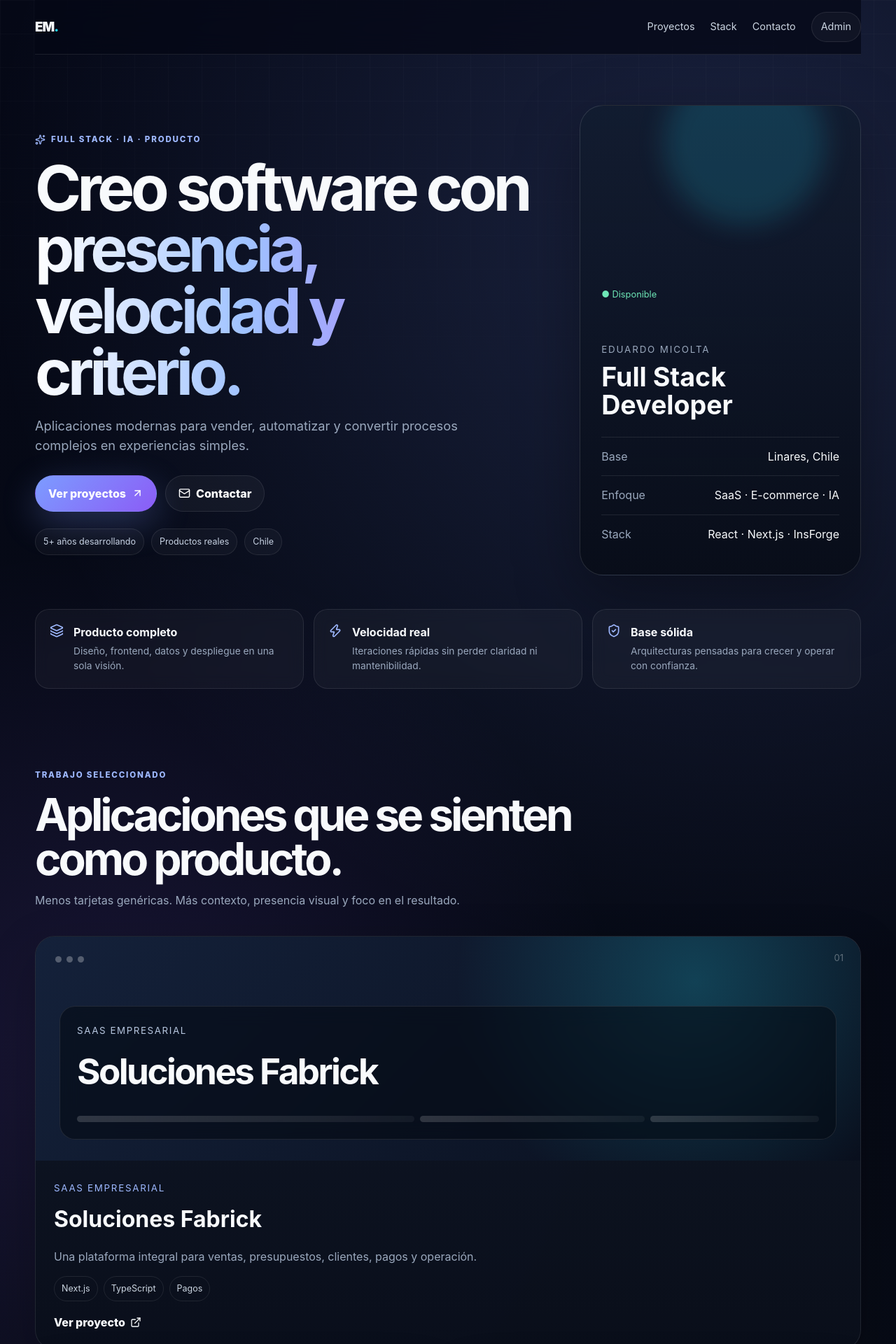
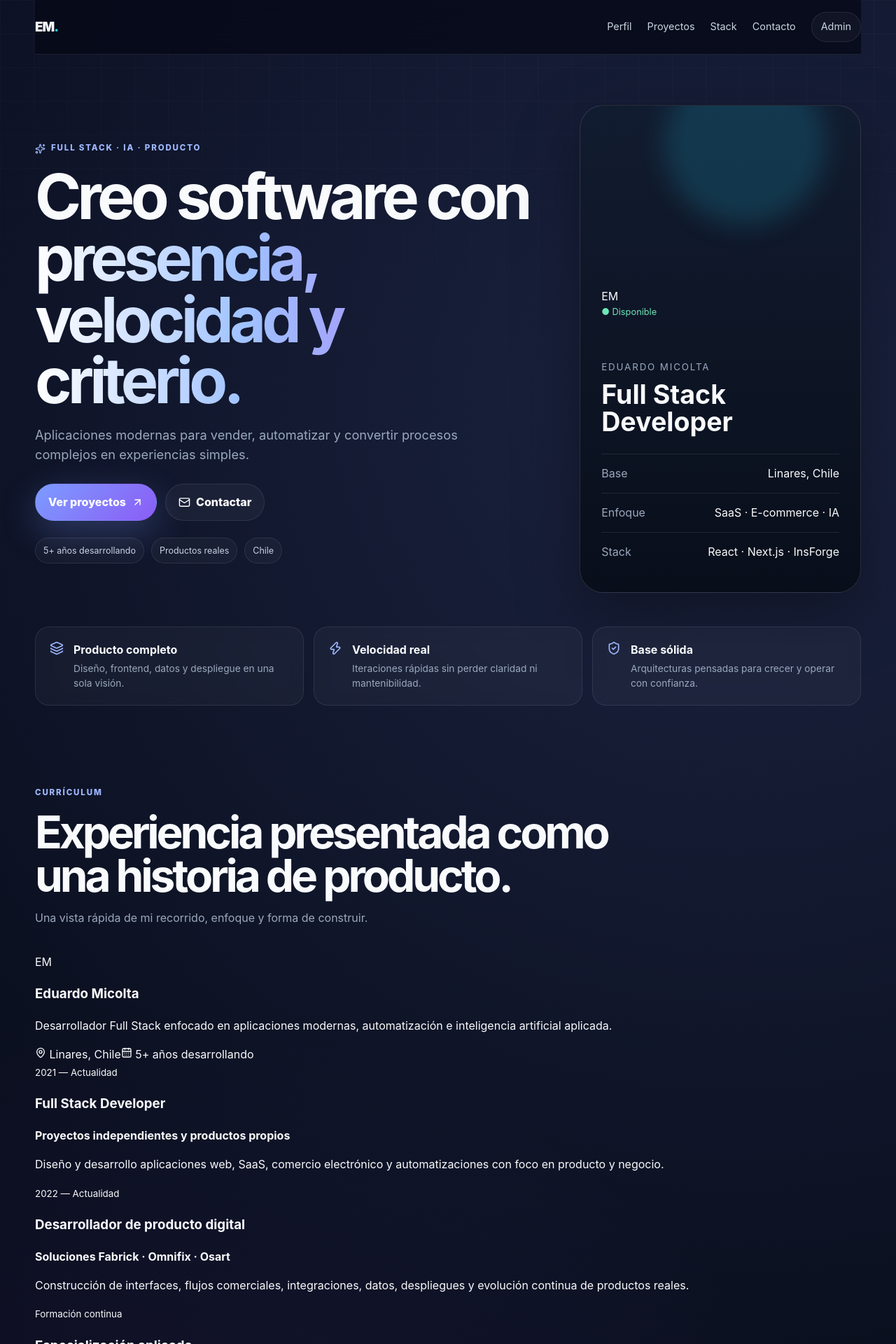
Before and after one commit to thinkfashz/Portafolio-, a Next.js app: page / in a window 1280 px wide. Shown: the top 1920 px of the page at 70% size. Built offline with nearby package versions, Linux system fonts and the light colour scheme.

Commit message:
Redesign portfolio as native-style mobile app

```diff
--- a/app/page.tsx
+++ b/app/page.tsx
@@ -1,7 +1,7 @@
 'use client';
 
 import { motion } from 'framer-motion';
-import { ArrowUpRight, Mail, Sparkles, ExternalLink, Layers3, Zap, ShieldCheck, Bot } from 'lucide-react';
+import { ArrowUpRight, Mail, Sparkles, ExternalLink, Layers3, Zap, ShieldCheck, Bot, Home, BriefcaseBusiness, UserRound, Send, MapPin, CalendarDays } from 'lucide-react';
 import { SiReact, SiNextdotjs, SiTypescript, SiNodedotjs, SiSupabase, SiVercel, SiCloudflare, SiTailwindcss, SiPostgresql, SiGithub, SiFigma } from 'react-icons/si';
 
 const technologies = [
@@ -22,24 +22,33 @@ const strengths = [
   [ShieldCheck, 'Base sólida', 'Arquitecturas pensadas para crecer y operar con confianza.'],
 ] as const;
 
+const experience = [
+  { role: 'Full Stack Developer', company: 'Proyectos independientes y productos propios', period: '2021 — Actualidad', text: 'Diseño y desarrollo aplicaciones web, SaaS, comercio electrónico y automatizaciones con foco en producto y negocio.' },
+  { role: 'Desarrollador de producto digital', company: 'Soluciones Fabrick · Omnifix · Osart', period: '2022 — Actualidad', text: 'Construcción de interfaces, flujos comerciales, integraciones, datos, despliegues y evolución continua de productos reales.' },
+  { role: 'Especialización aplicada', company: 'React · Next.js · TypeScript · IA', period: 'Formación continua', text: 'Aprendizaje autodidacta orientado a resolver problemas reales, mejorar arquitectura y acelerar entregas con inteligencia artificial.' },
+];
+
 export default function HomePage() {
+  const loopedTech = [...technologies, ...technologies];
   return (
     <main>
       <nav className="nav shell">
         <a className="brand" href="#top">EM<span>.</span></a>
-        <div className="navLinks"><a href="#proyectos">Proyectos</a><a href="#stack">Stack</a><a href="#contacto">Contacto</a><a className="adminNav" href="/admin">Admin</a></div>
+        <div className="navLinks"><a href="#perfil">Perfil</a><a href="#proyectos">Proyectos</a><a href="#stack">Stack</a><a href="#contacto">Contacto</a><a className="adminNav" href="/admin">Admin</a></div>
       </nav>
 
       <section id="top" className="hero shell">
-        <motion.div initial={{ opacity: 0, y: 24 }} animate={{ opacity: 1, y: 0 }} transition={{ duration: .65 }}>
+        <motion.div className="heroCopy" initial={{ opacity: 0, y: 24 }} animate={{ opacity: 1, y: 0 }} transition={{ duration: .65 }}>
           <p className="eyebrow"><Sparkles size={15}/> Full Stack · IA · Producto</p>
           <h1>Creo software con <span>presencia, velocidad y criterio.</span></h1>
           <p className="lead">Aplicaciones modernas para vender, automatizar y convertir procesos complejos en experiencias simples.</p>
           <div className="actions"><a className="button primary" href="#proyectos">Ver proyectos <ArrowUpRight size={17}/></a><a className="button" href="mailto:f.eduardomicolta@gmail.com"><Mail size={17}/> Contactar</a></div>
           <div className="heroProof"><span>5+ años desarrollando</span><span>Productos reales</span><span>Chile</span></div>
         </motion.div>
+
         <motion.aside className="signalCard" initial={{ opacity: 0, scale: .96 }} animate={{ opacity: 1, scale: 1 }} transition={{ delay: .15 }}>
           <div className="signalGlow" />
+          <div className="profileOrb"><span>EM</span></div>
           <span className="status">● Disponible</span><small>Eduardo Micolta</small><strong>Full Stack Developer</strong>
           <div className="facts"><p><span>Base</span> Linares, Chile</p><p><span>Enfoque</span> SaaS · E-commerce · IA</p><p><span>Stack</span> React · Next.js · InsForge</p></div>
         </motion.aside>
@@ -47,6 +56,23 @@ export default function HomePage() {
 
       <section className="shell strengths">
         {strengths.map(([Icon, title, text]) => <article key={title}><Icon size={20}/><div><h3>{title}</h3><p>{text}</p></div></article>)}
+      </section>
+
+      <section id="perfil" className="shell section profileSection">
+        <header className="sectionHead"><p className="eyebrow">Currículum</p><h2>Experiencia presentada como una historia de producto.</h2><p>Una vista rápida de mi recorrido, enfoque y forma de construir.</p></header>
+        <div className="resumeGrid">
+          <aside className="resumeSummary">
+            <div className="resumeAvatar">EM</div>
+            <h3>Eduardo Micolta</h3>
+            <p>Desarrollador Full Stack enfocado en aplicaciones modernas, automatización e inteligencia artificial aplicada.</p>
+            <div className="resumeMeta"><span><MapPin size={16}/> Linares, Chile</span><span><CalendarDays size={16}/> 5+ años desarrollando</span></div>
+          </aside>
+          <div className="timeline">
+            {experience.map((item, index) => <motion.article key={item.role} initial={{ opacity: 0, x: 18 }} whileInView={{ opacity: 1, x: 0 }} viewport={{ once: true }} transition={{ delay: index * .08 }}>
+              <span className="timelineDot"/><small>{item.period}</small><h3>{item.role}</h3><b>{item.company}</b><p>{item.text}</p>
+            </motion.article>)}
+          </div>
+        </div>
       </section>
 
       <section id="proyectos" className="shell section">
@@ -57,12 +83,14 @@ export default function HomePage() {
         </motion.article>)}</div>
       </section>
 
-      <section id="stack" className="shell section">
-        <header className="sectionHead"><p className="eyebrow">Tecnologías</p><h2>Un stack moderno, visible y bien organizado.</h2></header>
-        <div className="techGrid">{technologies.map(([name, Icon]) => <motion.div className="tech" key={name} whileHover={{ y: -4, scale: 1.01 }}><span className="techIcon"><Icon size={26}/></span><span>{name}</span></motion.div>)}</div>
+      <section id="stack" className="shell section stackSection">
+        <header className="sectionHead"><p className="eyebrow">Tecnologías</p><h2>Un carrusel vertical vivo y reconocible.</h2></header>
+        <div className="verticalCarousel"><div className="carouselMask top"/><div className="carouselTrack">{loopedTech.map(([name, Icon], index) => <div className="tech" key={`${name}-${index}`}><span className="techIcon"><Icon size={27}/></span><span>{name}</span></div>)}</div><div className="carouselMask bottom"/></div>
       </section>
 
       <section id="contacto" className="shell section"><div className="cta"><div><p className="eyebrow">Nuevo proyecto</p><h2>Construyamos algo que se vea bien y funcione mejor.</h2></div><div className="actions"><a className="button primary" href="mailto:f.eduardomicolta@gmail.com"><Mail size={17}/> Escribir</a><a className="button" href="https://github.com/thinkfashz" target="_blank" rel="noreferrer"><SiGithub size={17}/> GitHub</a></div></div></section>
+
+      <nav className="mobileDock" aria-label="Navegación móvil"><a href="#top"><Home size={20}/><span>Inicio</span></a><a href="#perfil"><UserRound size={20}/><span>Perfil</span></a><a href="#proyectos"><BriefcaseBusiness size={20}/><span>Proyectos</span></a><a href="#stack"><Sparkles size={20}/><span>Stack</span></a><a href="#contacto"><Send size={20}/><span>Contacto</span></a></nav>
     </main>
   );
 }
```
